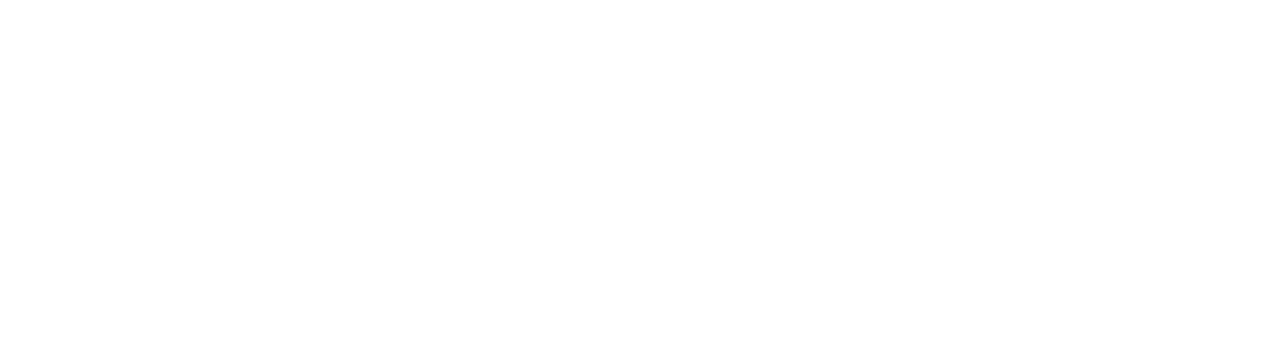
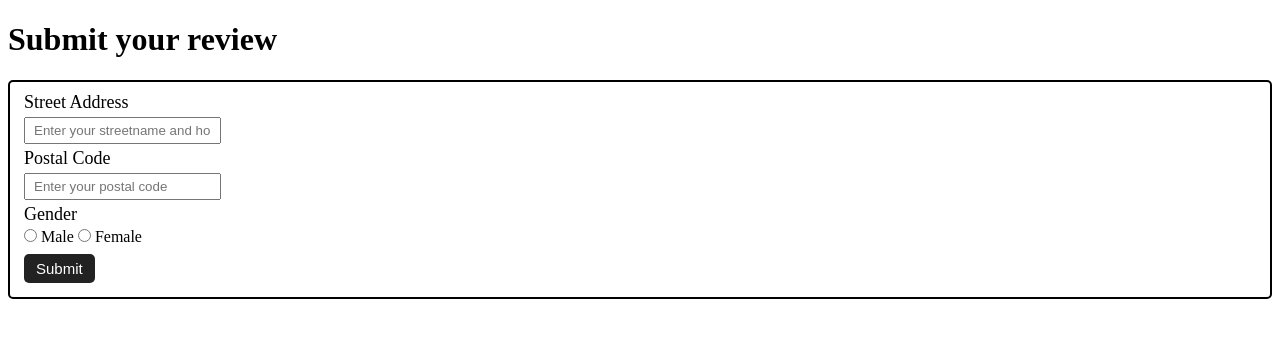
Before and after one commit to setenhage/chainsaw-frontend, a Vue app in the folder chainsaw_frontend/: page /homepage/revsubformview in a window 1280 px wide. Before the commit this address had no page. Shown: the top 338 px of the page. Built offline with nearby package versions, Linux system fonts and the light colour scheme; the HTML template or start-up script is replaced by a standard one.

Commit message:
initial form commit

```diff
--- a/chainsaw_frontend/package.json
+++ b/chainsaw_frontend/package.json
@@ -10,7 +10,7 @@
   "dependencies": {
     "axios": "^1.5.0",
     "core-js": "^3.8.3",
-    "vue": "^3.2.13"
+    "vue": "^3.2.26"
   },
   "devDependencies": {
     "@babel/core": "^7.12.16",
--- /dev/null
+++ b/chainsaw_frontend/src/components/RevSubForm.vue
@@ -0,0 +1,90 @@
+<template>
+    <div>
+      <form @submit.prevent="submitForm" v-if="!formSubmitted">
+        <span>Street Address</span><br>
+        <input
+          v-model="street_address"
+          type="text"
+          placeholder="Enter your streetname and house number"
+        /><br>
+        <span>Postal Code</span><br>
+        <input
+          v-model="postal_code"
+          type="text"
+          placeholder="Enter your postal code"
+        /><br>
+        <span>Gender</span><br>
+        <input
+          type="radio"
+          v-model="gender"
+          value="Male"
+        />
+        <label>Male</label>
+        <input
+          type="radio"
+          v-model="gender"
+          value="Female"
+        />
+        <label>Female</label><br>
+        <input
+          class="submit"
+          type="submit"
+          value="Submit"
+        >
+      </form>
+      <div v-if="formSubmitted">
+        <h3>Form Submitted</h3>
+        <p>Street Address: {{ street_address }}</p>
+        <p>Postal Cord: {{ postal_code }}</p>
+        <p>Gender: {{ gender }}</p>
+        <small>Click on run to launch the app again.</small>
+      </div>
+    </div>
+  </template>
+  <script>
+    export default {
+      data() {
+        return {
+          name: "",
+          email: "",
+          gender: "",
+          formSubmitted: false
+        };
+      },
+      methods: {
+        submitForm: function () {
+          this.formSubmitted = true
+        }
+      },
+    };
+  </script>
+  <style>
+    form {
+      padding: 10px;
+      border: 2px solid black;
+      border-radius: 5px;
+    }
+
+    input {
+      padding: 4px 8px;
+      margin: 4px;
+    }
+
+    span {
+      font-size: 18px;
+      margin: 4px;
+      font-weight: 500;
+    }
+
+    .submit {
+      font-size: 15px;
+      color: #fff;
+      background: #222;
+      padding: 6px 12px;
+      border: none;
+      margin-top: 8px;
+      cursor: pointer;
+      border-radius: 5px;
+    }
+
+  </style>
--- a/chainsaw_frontend/src/router/index.js
+++ b/chainsaw_frontend/src/router/index.js
@@ -1,12 +1,18 @@
 import {createRouter, createWebHistory} from 'vue-router'
 
 import homePage from "../views/homepage"
+import revSubFormView from "../views/revsubformview"
 
 const routes = [
     {
       path: '/homepage',
       name: 'homePage',
       component: homePage
+    },
+    {
+      path: '/homepage/revsubformview',
+      name: 'revSubFormView',
+      component: revSubFormView
     }
   ]
 
--- /dev/null
+++ b/chainsaw_frontend/src/views/revsubformview.vue
@@ -0,0 +1,21 @@
+<template>
+    <h1> Submit your review </h1>
+    <div id="app">
+    <RevSubForm/>
+  </div>
+</template>
+
+
+<script>
+import RevSubForm from "../components/RevSubForm.vue";
+export default {
+  name: "revSubForm",
+  components: {
+    RevSubForm
+  }
+};
+</script>
+
+<style>
+
+</style>
```
Also changed, not shown: 1 other file (tests, documents, lock files or other folders).
